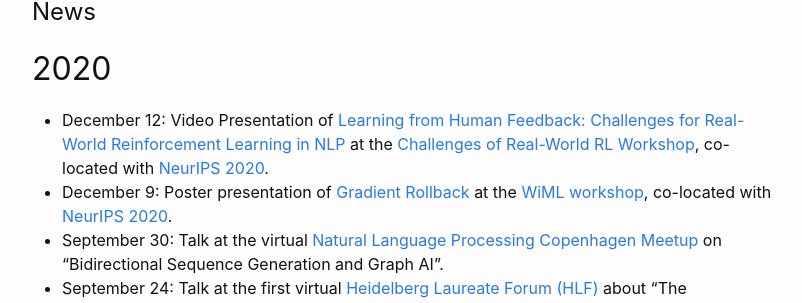
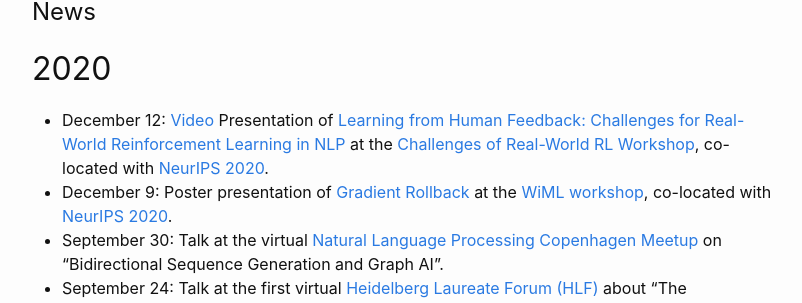
Before and after one commit to carolinlawrence/carolinlawrence.github.io, a Jekyll site: the page built from index.markdown, in a window 1280 px wide. Shown: the part 728-1031 px from the top of the page, without its empty margins (238-1040 px from the left). Built offline with Jekyll 4.4.1, drawn with Linux system fonts in a browser that asks for light colours; part of the change alters nothing that is shown.

```diff
--- a/index.markdown
+++ b/index.markdown
@@ -33,7 +33,7 @@ From 2014-2018 I was graduate research assistant and PhD student at the Statisti
 
 # News
 ## 2020
-* December 12: Video Presentation of <a href="https://arxiv.org/abs/2011.02511">Learning from Human Feedback: Challenges for Real-World Reinforcement Learning in NLP</a> at the <a href="https://sites.google.com/view/neurips2020rwrl">Challenges of Real-World RL Workshop</a>, co-located with <a href="https://neurips.cc/">NeurIPS 2020</a>.
+* December 12: <a href="https://slideslive.com/38943164">Video</a> Presentation of <a href="https://arxiv.org/abs/2011.02511">Learning from Human Feedback: Challenges for Real-World Reinforcement Learning in NLP</a> at the <a href="https://sites.google.com/view/neurips2020rwrl">Challenges of Real-World RL Workshop</a>, co-located with <a href="https://neurips.cc/">NeurIPS 2020</a>.
 * December 9: Poster presentation of <a href="https://arxiv.org/abs/2010.05516">Gradient Rollback</a> at the <a href="https://wimlworkshop.org/neurips2020/">WiML workshop</a>, co-located with <a href="https://neurips.cc/">NeurIPS 2020</a>.
 * September 30: Talk at the virtual <a href="https://www.meetup.com/Natural-Language-Processing-Copenhagen-Meetup/events/268319728/">Natural Language Processing Copenhagen Meetup</a> on "Bidirectional Sequence Generation and Graph AI".
 * September 24: Talk at the first virtual <a href="https://www.heidelberg-laureate-forum.org/">Heidelberg Laureate Forum (HLF)</a> about "The Knowledge Pipeline: Extract, Enrich and Explain".
```
